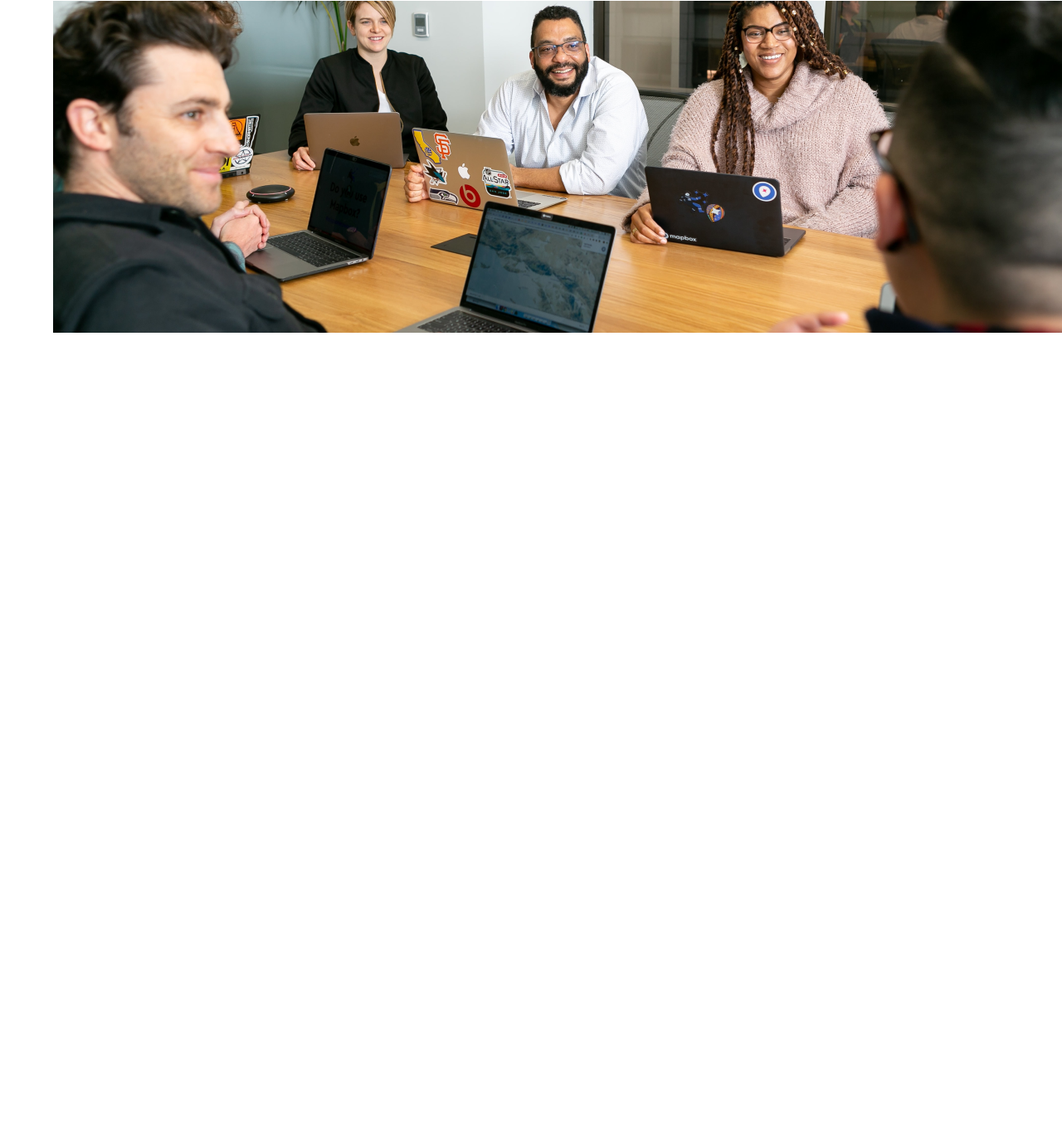
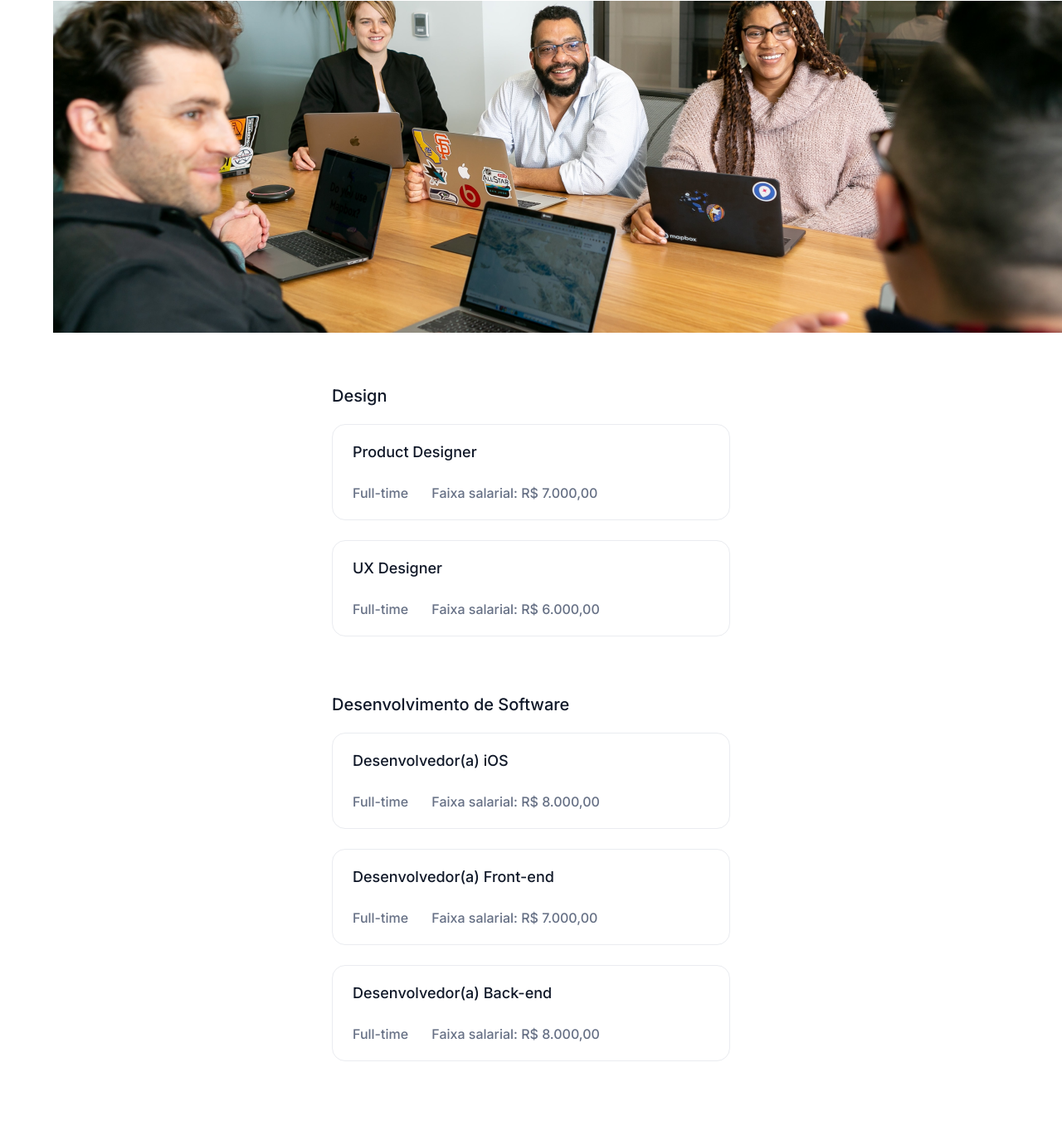
Before and after one commit to lucasmaximo/optimus-tech, a plain HTML site: page index.html in a window 1280 px wide. Shown: the part 1097-2448 px from the top of the page at 83% size. Before the commit the page ends 1564 px from the top, so only its background shows below. Drawn offline with Linux system fonts and the light colour scheme.

Commit message:
Desafio 7DaysCode Dia 4

```diff
--- a/index.html
+++ b/index.html
@@ -73,6 +73,59 @@
             </div>
             <img src="img/pessoas-escritorio.png" alt="Pessoas trabalhando no escritório">
         </section>
+        <section class="vagas">
+            <div class="vagas__tipo">
+                <h4 class="vagas__tipo__titulo">Design</h4>
+                <div class="vagas__tipo__vaga">
+                    <div>
+                        <span class="vagas__tipo__nome">Product Designer</span>
+                    </div>
+                    <div>
+                        <span class="vagas__tipo__descricao">Full-time</span>
+                        <span class="vagas__tipo__descricao">Faixa salarial: R$ 7.000,00</span>
+                    </div>
+                </div>
+                <div class="vagas__tipo__vaga">
+                    <div>
+                        <span class="vagas__tipo__nome">UX Designer</span>
+                    </div>
+                    <div>
+                        <span class="vagas__tipo__descricao">Full-time</span>
+                        <span class="vagas__tipo__descricao">Faixa salarial: R$ 6.000,00</span>
+                    </div>
+                </div>
+            </div>
+            <div class="vagas__tipo">
+                <h4 class="vagas__tipo__titulo">Desenvolvimento de Software</h4>
+                <div class="vagas__tipo__vaga">
+                    <div>
+                        <span class="vagas__tipo__nome">Desenvolvedor(a) iOS</span>
+                    </div>
+                    <div>
+                        <span class="vagas__tipo__descricao">Full-time</span>
+                        <span class="vagas__tipo__descricao">Faixa salarial: R$ 8.000,00</span>
+                    </div>
+                </div>
+                <div class="vagas__tipo__vaga">
+                    <div>
+                        <span class="vagas__tipo__nome">Desenvolvedor(a) Front-end</span>
+                    </div>
+                    <div>
+                        <span class="vagas__tipo__descricao">Full-time</span>
+                        <span class="vagas__tipo__descricao">Faixa salarial: R$ 7.000,00</span>
+                    </div>
+                </div>
+                <div class="vagas__tipo__vaga">
+                    <div>
+                        <span class="vagas__tipo__nome">Desenvolvedor(a) Back-end</span>
+                    </div>
+                    <div>
+                        <span class="vagas__tipo__descricao">Full-time</span>
+                        <span class="vagas__tipo__descricao">Faixa salarial: R$ 8.000,00</span>
+                    </div>
+                </div>
+            </div>
+        </section>
     </main>
     <footer></footer>
 </body>
--- a/styles/styles.css
+++ b/styles/styles.css
@@ -3,12 +3,14 @@
 @import url('header.css');
 @import url('numeros.css');
 @import url('talentos.css');
+@import url('vagas.css');
 
 :root {
     --cor-branca: #FFFFFF;
 
     --cor-cinza: #667085;
     --cor-cinza-escuro: #3A404E;
+    --cor-cinza-alternativo: #EAECF0;
     --cor-vermelha: #8E2424;
     --cor-quase-preto: #101828;
 
--- /dev/null
+++ b/styles/vagas.css
@@ -0,0 +1,27 @@
+.vagas {
+    margin: 0 25rem;
+}
+.vagas__tipo {
+    padding: 0 0 3rem 0;
+}
+.vagas__tipo__titulo {
+    font-size: 1.25rem;
+    color: var(--cor-quase-preto);
+}
+.vagas__tipo__vaga{
+    margin: 1.5rem 0;
+    padding: 1.5rem;
+    border: 0.0625rem solid var(--cor-cinza-alternativo);
+    border-radius: 1rem;
+    display: flex;
+    flex-direction: column;
+    gap: 2rem;
+}
+.vagas__tipo__nome {
+    font-size: 1.125rem;
+    color: var(--cor-quase-preto);
+}
+.vagas__tipo__descricao {
+    color: var(--cor-cinza);
+    padding-right: 1.5rem;
+}
```
